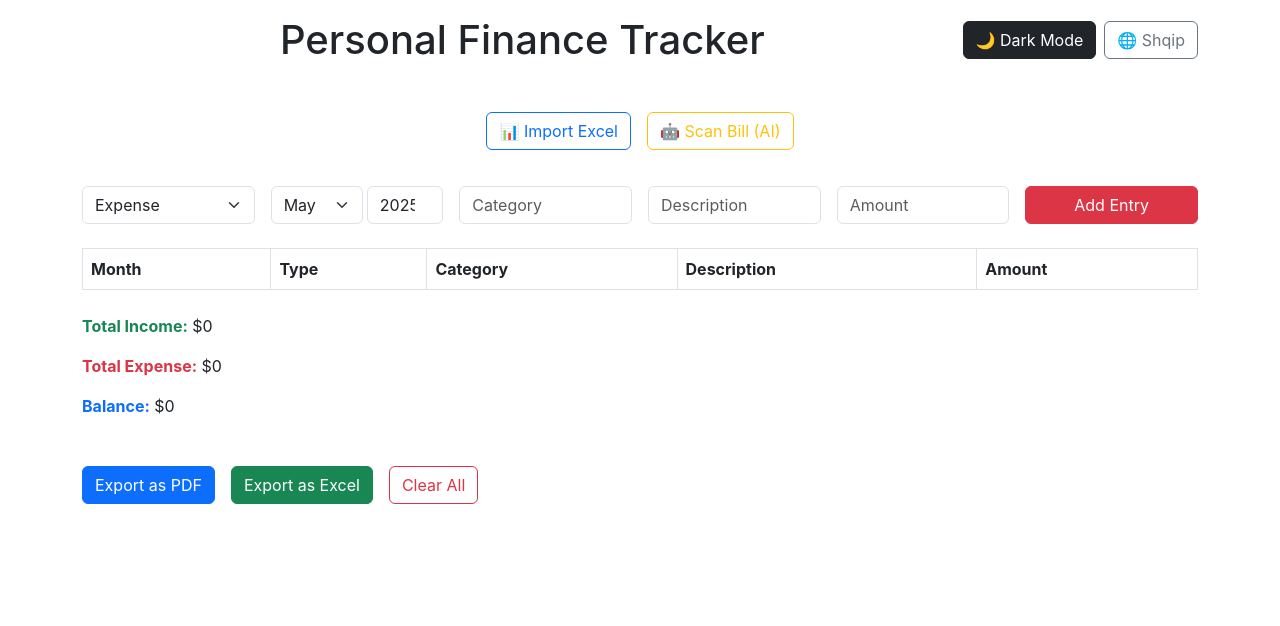
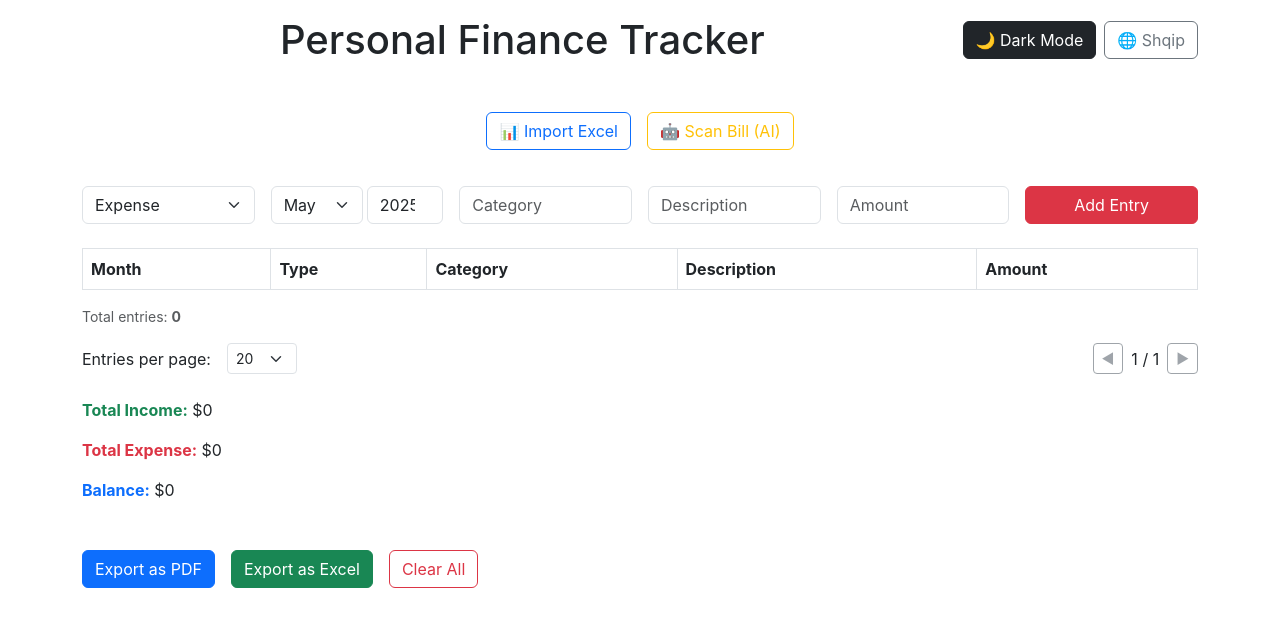
Before and after one commit to arberberiisha/PersonalFinanc, a React (Create React App) app: page / in a window 1280 px wide. Shown: the top 626 px of the page. Built offline with nearby package versions, Linux system fonts and the light colour scheme.

Commit message:
Support multi-file Excel upload and show total entry count
- Allow selecting multiple .xlsx files
- Dynamically map fields using header row
- Merge and sort entries by year + month
- Display total number of entries below table

```diff
--- a/src/PersonalFinanceTracker.jsx
+++ b/src/PersonalFinanceTracker.jsx
@@ -125,40 +125,62 @@ export default function PersonalFinanceTracker() {
   };
 
   const handleFileUpload = async (e) => {
-    const file = e.target.files[0];
-    if (!file) return;
+    const files = Array.from(e.target.files);
+    if (!files.length) return;
 
     const ExcelJS = await import("exceljs");
+    const allEntries = [];
+
+    for (const file of files) {
       const workbook = new ExcelJS.Workbook();
       await workbook.xlsx.load(await file.arrayBuffer());
       const worksheet = workbook.getWorksheet(1);
+      const headerRow = worksheet.getRow(2);
+      const headers = headerRow.values.map((h) =>
+        h?.toString()?.toLowerCase()?.trim()
+      );
 
-    const newEntries = [];
+      const getColIndex = (name) =>
+        headers.findIndex((h) => h === name.toLowerCase());
+
+      const colMonth = getColIndex("month");
+      const colYear = getColIndex("year");
+      const colType = getColIndex("type");
+      const colCategory = getColIndex("category");
+      const colDescription = getColIndex("description");
+      const colActual = getColIndex("amount");
+
       worksheet.eachRow((row, rowNumber) => {
         if (rowNumber <= 2) return;
 
-      const [month, type, category, description, actual] = row.values.slice(1);
-      if (
-        month &&
-        type &&
-        category &&
-        description &&
-        actual &&
-        !isNaN(actual)
-      ) {
-        newEntries.push({
-          month,
+        const values = row.values;
+        const month = values[colMonth];
+        const year = values[colYear];
+        const type = values[colType];
+        const category = values[colCategory];
+        const description = values[colDescription];
+        const actual = values[colActual];
+
+        if (month && type && category && actual && !isNaN(actual)) {
+          allEntries.push({
+            month: month.toString(),
+            year: year ? parseInt(year) : null,
             type,
             category,
-          description,
+            description: description || "",
             actual: Number(actual),
           });
         }
       });
+    }
 
-    setEntries((prev) => [...prev, ...newEntries]);
+    setEntries((prev) =>
+      sortEntries([...prev, ...allEntries], language, monthNames, sortBy, sortDirection)
+    );
+
     if (excelInputRef.current) excelInputRef.current.value = null;
   };
+
 
   const handleBillImageUpload = async (e) => {
     const file = e.target.files[0];
@@ -240,6 +262,58 @@ export default function PersonalFinanceTracker() {
     }
   };
 
+  const sortEntries = (entries, language, monthNames, sortBy, direction) => {
+    const getMonthIndex = (month) => monthNames[language].indexOf(month);
+
+    return [...entries].sort((a, b) => {
+      // Default: year + month ordering
+      const yearA = a.year ?? 0;
+      const yearB = b.year ?? 0;
+      const monthA = getMonthIndex(a.month);
+      const monthB = getMonthIndex(b.month);
+
+      if (yearA !== yearB) return yearA - yearB;
+      if (monthA !== monthB) return monthA - monthB;
+
+      // Apply custom sort if selected
+      if (sortBy) {
+        let aValue = a[sortBy];
+        let bValue = b[sortBy];
+
+        if (typeof aValue === "string") aValue = aValue.toLowerCase();
+        if (typeof bValue === "string") bValue = bValue.toLowerCase();
+
+        if (aValue < bValue) return direction === "asc" ? -1 : 1;
+        if (aValue > bValue) return direction === "asc" ? 1 : -1;
+      }
+
+      return 0;
+    });
+  };
+
+  const [sortBy, setSortBy] = useState(null); // e.g., "actual", "type"
+  const [sortDirection, setSortDirection] = useState("asc");
+  const [perPage, setPerPage] = useState(20);
+  const [page, setPage] = useState(1);
+
+  const sorted = sortEntries(
+    entries,
+    language,
+    monthNames,
+    sortBy,
+    sortDirection
+  );
+  const paginated = sorted.slice((page - 1) * perPage, page * perPage);
+
+  const toggleSort = (field) => {
+    if (sortBy === field) {
+      setSortDirection(sortDirection === "asc" ? "desc" : "asc");
+    } else {
+      setSortBy(field);
+      setSortDirection("asc");
+    }
+  };
+
   return (
     <>
       <div ref={pdfRef}>
@@ -269,6 +343,7 @@ export default function PersonalFinanceTracker() {
           <input
   type="file"
   accept=".xlsx"
+  multiple
   ref={excelInputRef}
   style={{ display: "none" }}
   onChange={handleFileUpload}
@@ -370,15 +445,17 @@ export default function PersonalFinanceTracker() {
           <table className="table table-bordered table-striped">
             <thead>
               <tr>
-                <th>{t.month}</th>
-                <th>{t.type}</th>
-                <th>{t.category}</th>
-                <th>{t.description}</th>
-                <th>{t.amount}</th>
+                <th onClick={() => toggleSort("month")}>{t.month}</th>
+                <th onClick={() => toggleSort("type")}>{t.type}</th>
+                <th onClick={() => toggleSort("category")}>{t.category}</th>
+                <th onClick={() => toggleSort("description")}>
+                  {t.description}
+                </th>
+                <th onClick={() => toggleSort("actual")}>{t.amount}</th>
               </tr>
             </thead>
             <tbody>
-              {entries.map((e, i) => (
+              {paginated.map((e, i) => (
                 <tr key={i}>
                   <td>
                     {e.month}
@@ -406,6 +483,49 @@ export default function PersonalFinanceTracker() {
               ))}
             </tbody>
           </table>
+          <div className="mt-2 text-muted small">
+            {t.totalEntries || "Total entries"}:{" "}
+            <strong>{entries.length}</strong>
+          </div>
+          <div className="d-flex align-items-center gap-3 flex-wrap mt-3">
+            <label className="mb-0">
+              {t.entriesPerPage || "Entries per page:"}
+            </label>
+            <select
+              className="form-select form-select-sm w-auto"
+              value={perPage}
+              onChange={(e) => {
+                setPerPage(Number(e.target.value));
+                setPage(1);
+              }}
+            >
+              {[10, 20, 50, 100].map((n) => (
+                <option key={n} value={n}>
+                  {n}
+                </option>
+              ))}
+            </select>
+
+            <div className="d-flex align-items-center gap-2 ms-auto">
+              <button
+                className="btn btn-sm btn-outline-secondary"
+                disabled={page === 1}
+                onClick={() => setPage(page - 1)}
+              >
+                ◀
+              </button>
+              <span>
+                {page} / {Math.max(1, Math.ceil(sorted.length / perPage))}
+              </span>
+              <button
+                className="btn btn-sm btn-outline-secondary"
+                disabled={page >= Math.ceil(sorted.length / perPage)}
+                onClick={() => setPage(page + 1)}
+              >
+                ▶
+              </button>
+            </div>
+          </div>
 
           <div className="mt-4">
             <p>
```
Also changed, not shown: src/components/FileButtons.jsx (+8 -1 lines). Lines whose indentation alone changed are shown as unchanged.
